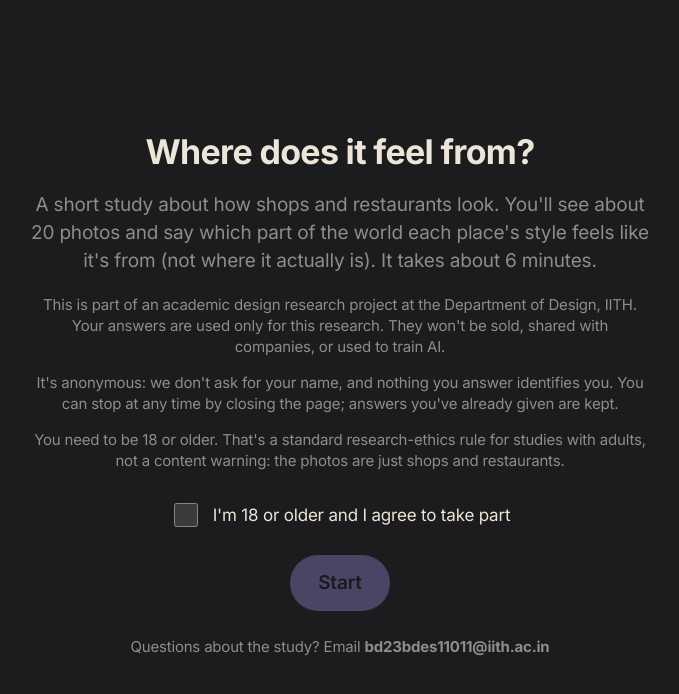
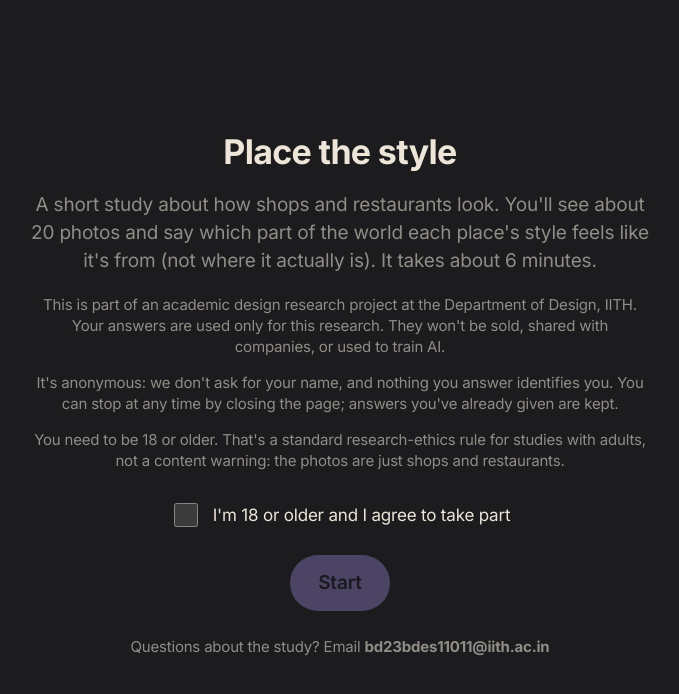
Before and after one commit to 1nnix/GuidettO, a plain HTML site: page index.html in a window 1280 px wide. Shown: the whole page, without its empty margins (300-979 px from the left). Drawn offline with Linux system fonts and the light colour scheme.

Commit message:
Add files via upload

```diff
--- a/app.js
+++ b/app.js
@@ -304,7 +304,7 @@ const contactLine=()=>SET.contact?`<p class="contact">Questions about the study?
 async function rWelcome(){S=null;closeModal();const done=await get('meta','done');
   if(done&&SET.mode==='online'){OPTIN={sent:!!done.optin};return rThanks()}
   const n=nShown(),mins=Math.max(3,Math.round(n*.3));
-  app.innerHTML=`<div class="center"><div class="box"><h1 id="ttl">Where does it feel from?</h1><p>A short study about how shops and restaurants look. You'll see about ${n} photos and say which part of the world each place's style feels like it's from (not where it actually is). It takes about ${mins} minutes.</p>
+  app.innerHTML=`<div class="center"><div class="box"><h1 id="ttl">Place the style</h1><p>A short study about how shops and restaurants look. You'll see about ${n} photos and say which part of the world each place's style feels like it's from (not where it actually is). It takes about ${mins} minutes.</p>
   <p class="small">This is part of an academic design research project${SET.inst?' '+esc(SET.inst):''}. Your answers are used only for this research. They won't be sold, shared with companies, or used to train AI.</p>
   <p class="small">It's anonymous: we don't ask for your name, and nothing you answer identifies you. You can stop at any time by closing the page; answers you've already given are kept.</p>
   <p class="small">You need to be 18 or older. That's a standard research-ethics rule for studies with adults, not a content warning: the photos are just shops and restaurants.</p>
--- a/index.html
+++ b/index.html
@@ -4,9 +4,9 @@
 <meta charset="utf-8">
 <meta name="viewport" content="width=device-width,initial-scale=1,viewport-fit=cover,user-scalable=no">
 <meta name="theme-color" content="#1c1c1e">
-<title>Where does it feel from?</title>
+<title>Place the style</title>
 <meta name="description" content="A short study on how shops and restaurants look. About 6 minutes, anonymous, part of an academic design research project.">
-<meta property="og:title" content="Where does it feel from?">
+<meta property="og:title" content="Place the style">
 <meta property="og:description" content="A short study on how shops and restaurants look. About 6 minutes, anonymous.">
 <meta property="og:image" content="https://1nnix.github.io/GuidettO/og.png">
 <meta property="og:image:width" content="1200"><meta property="og:image:height" content="630">
```
Also changed, not shown: og.png.
